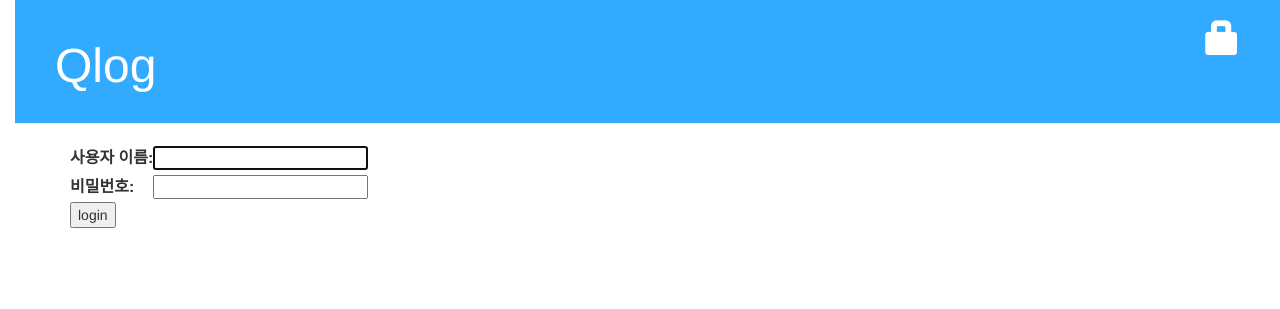
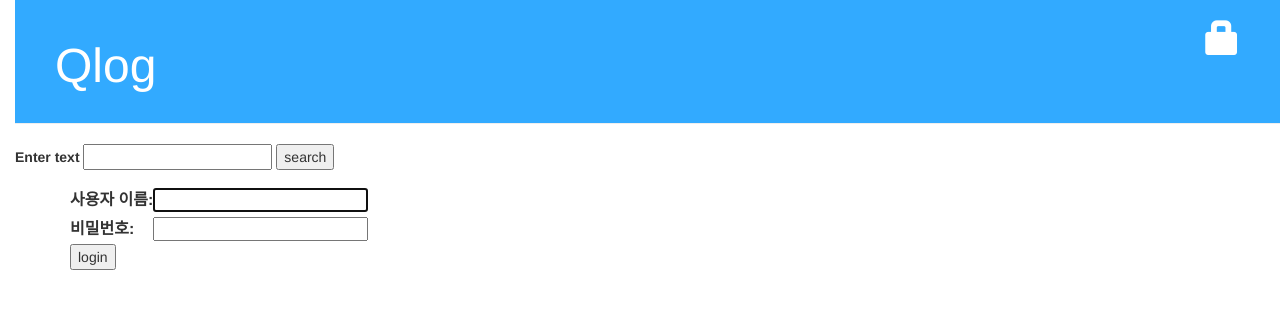
Before and after one commit to HyunQQ/Q-django, a Django app: page /accounts/login/ in a window 1280 px wide. Shown: the top 309 px of the page. Run offline with Django 3.2, Linux system fonts and the light colour scheme; parts of the project's set-up code (start-up, migrations or seed data) failed here and were passed over; some libraries are stand-ins or nearby versions.

Commit message:
Editing search function

```diff
--- a/blog/forms.py
+++ b/blog/forms.py
@@ -20,7 +20,4 @@ class CommentForm(forms.ModelForm):
         fields = ['author','text']
 
 class SearchForm(forms.ModelForm):
-    class Meta:
-        model = Search
-        filed = ['word']
-    # word = forms.CharField(label='Search word')
+    search_item = forms.TextInput
--- a/blog/templates/blog/base.html
+++ b/blog/templates/blog/base.html
@@ -18,6 +18,15 @@
             {% endif %}
             <h1><a href="http://127.0.0.1:8000/">Qlog</a></h1>
         </div>
+
+        <div class ="search-box">
+            <form action="" method="get">
+                <label> Enter text </label>
+                <input type="text" name="item" value="{{ item }}">
+                <input type="submit" value="search">
+            </form>
+        </div>
+
         <div class = "content container">
             <div class = "row">
                 <div class = "col-md-8">
--- a/blog/urls.py
+++ b/blog/urls.py
@@ -12,5 +12,5 @@ urlpatterns=[
     url(r'^post/(?P<pk>\d+)/comment/$', views.add_comment_to_post, name='add_comment_to_post'),
     url(r'^comment/(?P<pk>\d+)/approve/$', views.comment_approve, name='comment_approve'),
     url(r'^comment/(?P<pk>\d+)/remove/$', views.comment_remove, name='comment_remove'),
-    url(r'^search/$',views.post_search, name='post_search'),
+    url(r'^search/<uuid:pk>/result/$',views.post_search, name='post_search'),
 ]
```
Also changed, not shown: blog/views.py (+7 -5 lines).
